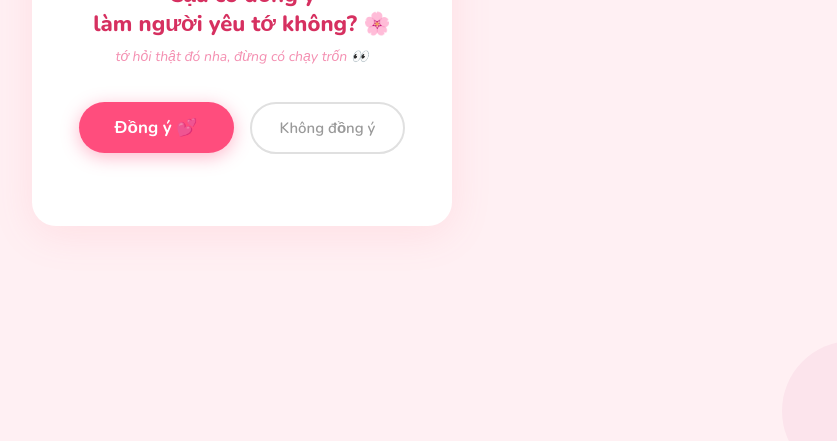
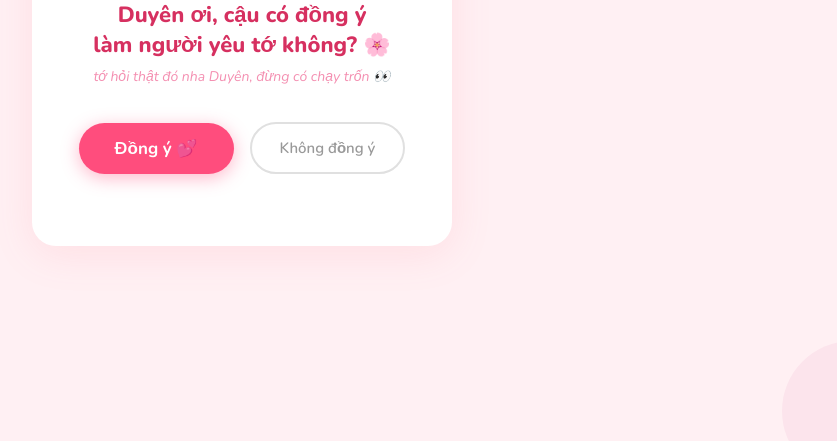
Before and after one commit to phanduc031204-max/NHD, a plain HTML site: page index.html in a window 1280 px wide. Shown: the part 359-800 px from the top of the page, without its empty margins (398-1235 px from the left). Drawn offline with nearby package versions, Linux system fonts and the light colour scheme.

Commit message:
Update index.html

```diff
--- a/index.html
+++ b/index.html
@@ -3,7 +3,7 @@
 <head>
 <meta charset="UTF-8" />
 <meta name="viewport" content="width=device-width, initial-scale=1.0" />
-<title>Cậu có đồng ý không? 🌸</title>
+<title>Dành riêng cho Hương Duyên 🌸</title>
 <link href="https://fonts.googleapis.com/css2?family=Nunito:ital,wght@0,400;0,600;0,700;0,800;1,400;1,700&display=swap" rel="stylesheet" />
 <style>
   * { box-sizing: border-box; margin: 0; padding: 0; }
@@ -61,6 +61,18 @@
   @keyframes wiggle {
     0%,100% { transform: rotate(-4deg); }
     50%      { transform: rotate(4deg);  }
+  }
+
+  .name-tag {
+    display: inline-block;
+    background: linear-gradient(135deg, #ff4d7d, #ff8fab);
+    color: #fff;
+    font-size: 12px;
+    font-weight: 700;
+    padding: 4px 14px;
+    border-radius: 50px;
+    margin-bottom: 0.6rem;
+    letter-spacing: 0.5px;
   }
 
   .question {
@@ -210,8 +222,9 @@
 <!-- Main card -->
 <div class="card" id="mainCard">
   <span class="bear">🐻</span>
-  <p class="question">Cậu có đồng ý<br>làm người yêu tớ không? 🌸</p>
-  <p class="sub">tớ hỏi thật đó nha, đừng có chạy trốn 👀</p>
+  <p class="name-tag">Gửi đến Nguyễn Hương Duyên 💌</p>
+  <p class="question">Duyên ơi, cậu có đồng ý<br>làm người yêu tớ không? 🌸</p>
+  <p class="sub">tớ hỏi thật đó nha Duyên, đừng có chạy trốn 👀</p>
 
   <div class="btns-area" id="btnsArea">
     <button class="btn-yes" onclick="handleYes()">Đồng ý 💕</button>
@@ -225,8 +238,8 @@
 <div class="success-card" id="successCard">
   <div class="meme-box">
     <img class="meme-img" id="catMeme" alt="cat meme" />
-    <p class="meme-caption">YAY!! Cậu đồng ý rồi!! 🎉</p>
-    <p class="meme-sub">Đây là quà cảm ơn~ 🥹💗</p>
+    <p class="meme-caption">Hương Duyên đồng ý rồi!! 🎉</p>
+    <p class="meme-sub">Đây là quà cảm ơn của tớ~ 🥹💗</p>
   </div>
 </div>
 
```
